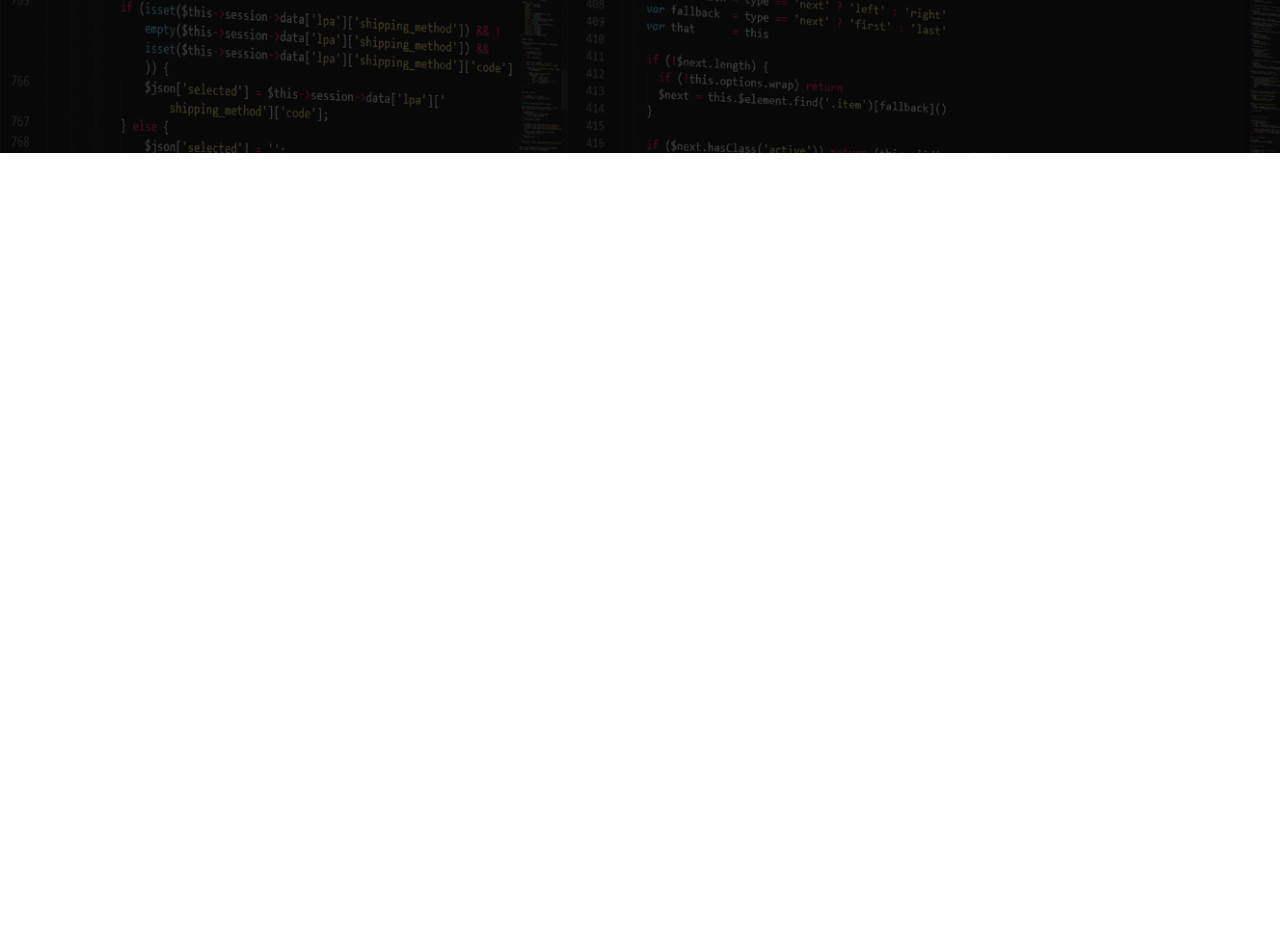
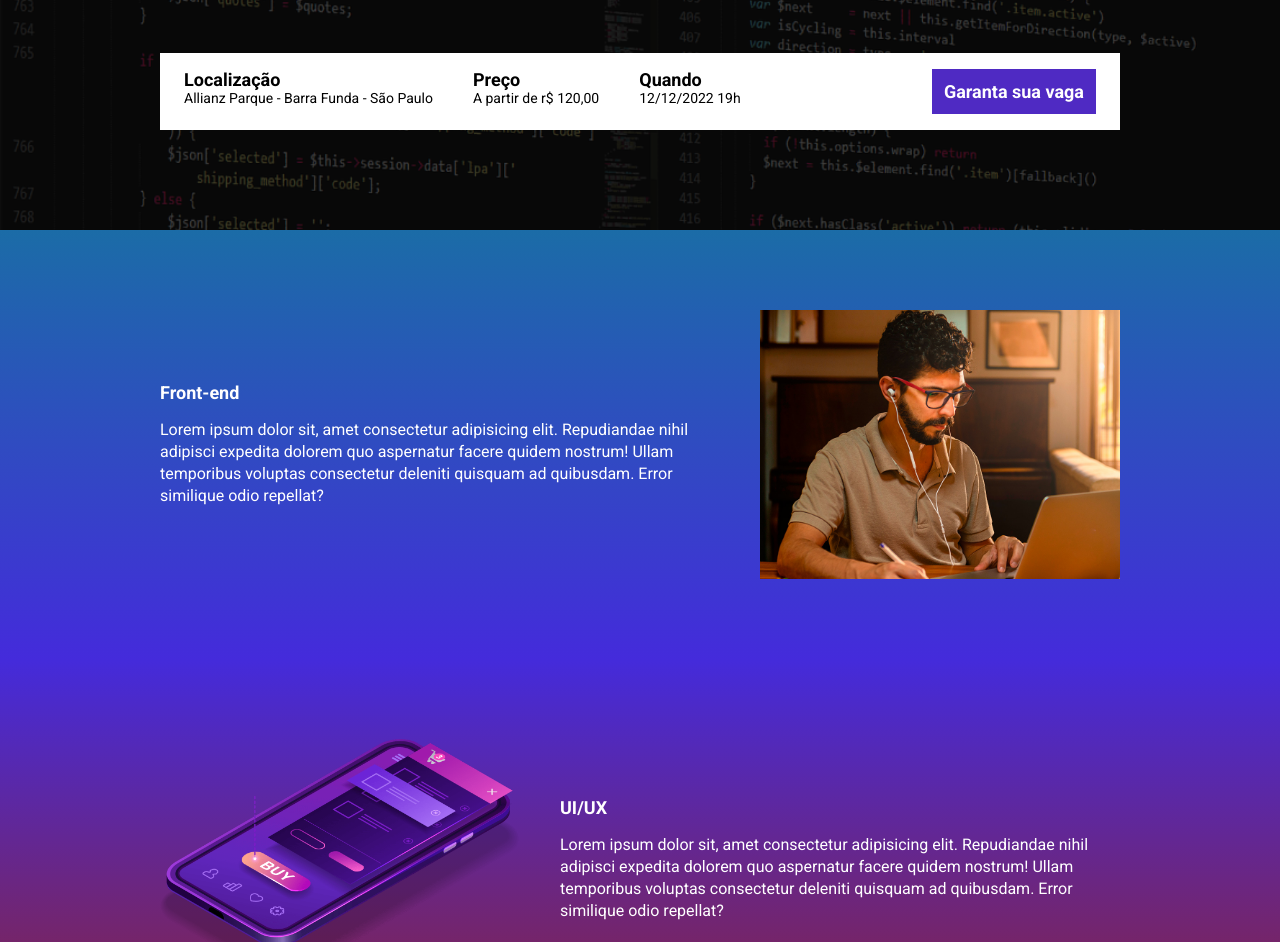
Before and after one commit to luanwitch/ebac_tech_talks, a website built with Parcel: page src/index.html in a window 1280 px wide. Shown: the part 331-1273 px from the top of the page. Before the commit the page ends 800 px from the top, so only its background shows below. Built offline with nearby package versions, Linux system fonts and the light colour scheme.

Commit message:
criando a contagem regressiva

```diff
--- a/package.json
+++ b/package.json
@@ -1,9 +1,9 @@
 {
   "name": "ebac_talks",
   "version": "1.0.0",
-  "main": "index.js",
   "scripts": {
     "dev": "parcel src/index.html src/styles/main.scss src/scripts/main.js",
+    "build": "parcel build src/index.html",
     "test": "echo \"Error: no test specified\" && exit 1"
   },
   "keywords": [],
@@ -13,6 +13,7 @@
   "devDependencies": {
     "@parcel/transformer-sass": "^2.13.3",
     "parcel": "^2.13.3",
-    "sharp": "^0.33.5"
+    "sharp": "^0.33.5",
+    "svgo": "^3.3.2"
   }
 }
--- a/src/index.html
+++ b/src/index.html
@@ -4,32 +4,86 @@
     <meta charset="UTF-8">
     <meta name="viewport" content="width=device-width, initial-scale=1.0">
     <title>Ebac Tech Talks</title>
-
-    <!-- Pré-carregamento de fontes para melhor desempenho -->
     <link rel="preconnect" href="https://fonts.googleapis.com">
     <link rel="preconnect" href="https://fonts.gstatic.com" crossorigin>
-
-    <!-- Importação da fonte Roboto -->
     <link href="https://fonts.googleapis.com/css2?family=Roboto:wght@100..900&display=swap" rel="stylesheet">
-
-    <!-- Importação do CSS compilado (SCSS precisa ser processado antes) -->
+    <link href="https://unpkg.com/aos@2.3.1/dist/aos.css" rel="stylesheet">
     <link rel="stylesheet" href="./styles/main.scss">
-
-    <style>
-        /* Garante que a fonte Roboto seja aplicada */
-        body {
-            font-family: 'Roboto', sans-serif;
-        }
-    </style>
 </head>
 <body>
     <header class="hero">
         <div class="container">
             <img class="hero__logo" src="./imagens/ebac_logo.svg" alt="EBAC">
-            <p class="hero__text">
-                O maior evento de tecnologia do Brasil começa em 10d 12h 20m 15s
+            <p class="hero__text ">
+                O maior evento de tecnologia do Brasil começa em <span id="contador"></span>
             </p>
+            <div class="infos-bar">
+                <ul class="infos-bar__infos">
+                    <li class="infos-bar__infos__item">
+                        <b>Localização</b>
+                        Allianz Parque - Barra Funda - São Paulo
+                    </li>
+                    <li class="infos-bar__infos__item">
+                        <b>Preço</b>
+                        A partir de r$ 120,00
+                    </li>
+                    <li class="infos-bar__infos__item">
+                        <b>Quando</b>
+                        12/12/2022 19h
+                    </li>
+                </ul>
+                <a href="#" class="button button--primary">
+                    Garanta sua vaga
+                </a>
+            </div>
         </div>
     </header>
+    <section class="event event--frontend">
+        <div class="container" data-aos="fade-right">
+            <div class="event__details">
+                <h2 class="event__details__title">Front-end</h2>
+                <p class="event__details__description">
+                    Lorem ipsum dolor sit, amet consectetur adipisicing elit. Repudiandae nihil adipisci expedita dolorem quo aspernatur facere quidem nostrum! Ullam temporibus voluptas consectetur deleniti quisquam ad quibusdam. Error similique odio repellat?
+                </p>
+            </div>
+            <img class="event__image" src="./imagens/frontend.png" alt="Front-end">
+        </div>
+    </section>
+    <section class="event event--ux-ui event--image-left">
+        <div class="container" data-aos="fade-left">
+            <div class="event__details">
+                <h2 class="event__details__title">UI/UX</h2>
+                <p class="event__details__description">
+                    Lorem ipsum dolor sit, amet consectetur adipisicing elit. Repudiandae nihil adipisci expedita dolorem quo aspernatur facere quidem nostrum! Ullam temporibus voluptas consectetur deleniti quisquam ad quibusdam. Error similique odio repellat?
+                </p>
+            </div>
+            <img class="event__image" src="./imagens/ui-ux.png" alt="Ux/ui">
+        </div>
+    </section>
+    <section class="event event--data-science">
+        <div class="container" data-aos="fade-right">
+            <div class="event__details">
+                <h2 class="event__details__title">Data-science</h2>
+                <p class="event__details__description">
+                    Lorem ipsum dolor sit, amet consectetur adipisicing elit. Repudiandae nihil adipisci expedita dolorem quo aspernatur facere quidem nostrum! Ullam temporibus voluptas consectetur deleniti quisquam ad quibusdam. Error similique odio repellat?
+                </p>
+            </div>
+            <img class="event__image" src="./imagens/data.png" alt="Data-science">
+        </div>
+    </section>
+    <section class="event event--backend event--image-left">
+        <div class="container" data-aos="fade-left">
+            <div class="event__details">
+                <h2 class="event__details__title">Backend</h2>
+                <p class="event__details__description">
+                    Lorem ipsum dolor sit, amet consectetur adipisicing elit. Repudiandae nihil adipisci expedita dolorem quo aspernatur facere quidem nostrum! Ullam temporibus voluptas consectetur deleniti quisquam ad quibusdam. Error similique odio repellat?
+                </p>
+            </div>
+            <img class="event__image" src="./imagens/fundo.png" alt="backend">
+        </div>
+    </section>
+
+    <script src="https://unpkg.com/aos@2.3.1/dist/aos.js"></script>
+    <script src="./scripts/main.js"></script>
 </body>
 </html>
--- a/src/scripts/main.js
+++ b/src/scripts/main.js
@@ -1 +1,31 @@
-console.log("olá mundo");
+AOS.init();
+
+const dataDoEvento = new Date("Dec 12, 2024 19:00:00"); // Atualizei o ano para 2024
+const timeStampDoEvento = dataDoEvento.getTime();
+
+const contaAsHoras = setInterval(function () {
+    const agora = new Date();
+    const timeStampAtual = agora.getTime();
+
+    const distanciaAteOEvento = timeStampDoEvento - timeStampAtual; // Corrigido!
+
+    if (distanciaAteOEvento <= 0) {
+        clearInterval(contaAsHoras);
+        document.getElementById('contador').innerHTML = 'Evento expirado';
+        return;
+    }
+
+    const diaEmMs = 1000 * 60 * 60 * 24;
+    const horaEmMs = 1000 * 60 * 60;
+    const minutoEmMs = 1000 * 60;
+    const segundoEmMs = 1000;
+
+    const diasAteOEvento = Math.floor(distanciaAteOEvento / diaEmMs);
+    const horasAteOEvento = Math.floor((distanciaAteOEvento % diaEmMs) / horaEmMs);
+    const minutosAteOEvento = Math.floor((distanciaAteOEvento % horaEmMs) / minutoEmMs);
+    const segundosAteOEvento = Math.floor((distanciaAteOEvento % minutoEmMs) / segundoEmMs);
+
+    document.getElementById('contador').innerHTML =
+        `${diasAteOEvento}d ${horasAteOEvento}h ${minutosAteOEvento}m ${segundosAteOEvento}s`;
+
+}, 1000);
--- a/src/styles/_hero.scss
+++ b/src/styles/_hero.scss
@@ -1,3 +1,5 @@
+@use '../styles/variables';
+
 .hero {
     padding-top: 64px;
     padding-bottom: 100px;
@@ -5,6 +7,7 @@
     background-repeat: no-repeat;
     background-size: cover;
     position: relative;
+
 
     .container {
         position: relative;
@@ -16,19 +19,20 @@
         left: 0;
         width: 100%;
         height: 100%; // Adicionado para cobrir todo o elemento
-        background-color: #000; // Melhor com transparência
+        background-color: variables.$secondaryTextColor; // Melhor com transparência
         content: '';
         opacity: 0.7;
     }
 
-    &__text {
+    .hero__text {
         margin-top: 64px;
         margin-bottom: 64px;
         font-size: 40px;
         line-height: 56px;
-        color: #fff;
         font-weight: 800; // Removido "px", pois font-weight não usa essa unidade
         text-align: center;
+        color: variables.$textColor; // Adicionado para tornar o texto branco
+        background-color: transparent; // Garantindo que não tenha fundo
     }
 
     &__logo {
--- /dev/null
+++ b/src/styles/_variables.scss
@@ -0,0 +1,7 @@
+$blue1: #1B6CA7;
+$blue2: #442BDB;
+$pink: #89223B;
+$yellow: #9C791D;
+$textColor: #fff;
+$purple: #4F2AC3;
+$secondaryTextColor: #000;
--- /dev/null
+++ b/src/styles/components/_buttons.scss
@@ -0,0 +1,26 @@
+@use '../variables';
+
+.button {
+    padding: 12px;
+    font-size: 18px;
+    font-weight: bold;
+    text-decoration: none;
+    text-align: center;
+    white-space: nowrap;
+
+    &--primary {
+        color: variables.$textColor;
+        background-color: variables.$purple;
+    }
+
+    @media (max-width: 640px){
+        display: flex;
+        width: 100%;
+        align-items: center;
+    }
+
+    @media (max-width: 1024px){
+        display: flex;
+        align-items: center;
+    }
+}
--- /dev/null
+++ b/src/styles/components/_event.scss
@@ -0,0 +1,71 @@
+@use '../variables';
+
+.event {
+    padding: 80px 0;
+
+    &--frontend {
+        background-image: linear-gradient(variables.$blue1, variables.$blue2);
+    }
+
+    &--ux-ui {
+        background-image: linear-gradient(variables.$blue2, variables.$pink);
+    }
+
+    &--data-science {
+        background-image: linear-gradient(variables.$pink, variables.$yellow);
+    }
+
+    &--backend {
+        background-image: linear-gradient(variables.$yellow, variables.$pink);
+    }
+
+    //Inversão de imagem
+    &--image-left {
+        .container {
+            flex-direction: row-reverse;
+        }
+    }
+
+    .container {
+        display: flex;
+        align-items: center; // Centraliza os elementos verticalmente
+        justify-content: space-between; // Separa os itens nas extremidades
+        gap: 40px; // Adiciona espaçamento entre a imagem e o texto
+    }
+
+    &__details {
+        flex: 1; // O texto ocupa o espaço disponível à esquerda
+        color: variables.$textColor; // Garante que todo o texto dentro tenha cor branca
+
+        &__title {
+            font-size: 18px;
+            font-weight: bold;
+            margin-bottom: 16px;
+            margin-right: 40px;
+        }
+
+        &__description {
+            line-height: 22px;
+        }
+    }
+
+    &__image {
+        max-width: 360px;
+        flex-shrink: 0; // Evita que a imagem seja redimensionada
+    }
+
+    @media (max-width: 640px){
+        .container {
+            display: block;
+        }
+
+        &__image {
+            width: 100%;
+        }
+
+        &__details {
+            margin-right: 0;
+            margin-bottom: 16px;
+        }
+    }
+}
--- /dev/null
+++ b/src/styles/components/_infos_bar.scss
@@ -0,0 +1,43 @@
+@use '../variables';
+
+.infos-bar {
+    padding: 16px 24px;
+    background-color: variables.$textColor;
+    display: flex;
+    justify-content: space-between;
+
+    &__infos {
+        display: flex;
+        gap: 40px;
+
+        &__item {
+            font-size: 14px;
+            color: variables.$secondaryTextColor;
+
+            b {
+                color: variables.$secondaryTextColor;
+                font-size: 18px;
+                font-weight: bold;
+                display: block;
+            }
+        }
+    }
+
+    @media (max-width: 640px){
+        display: block;
+
+        &__infos {
+            display: block;
+
+            &__item {
+                margin-bottom: 24px;
+            }
+        }
+    }
+
+    @media (max-width: 1024px){
+        &__infos {
+            gap: 16px;
+        }
+    }
+}
--- a/src/styles/main.scss
+++ b/src/styles/main.scss
@@ -1,11 +1,17 @@
 @use 'hero';
+@use './components/infos_bar';
+@use './components/buttons';
+@use './components/event';
+@use '../styles/variables';
 
 * {
     margin: 0;
     padding: 0;
     box-sizing: border-box;
-    font-size: Roboto, sans-serif;
-    background-color: #fff;
+    font-family: 'Roboto', sans-serif; // Corrigido para usar a fonte Roboto
+    //Removendo os bullets
+    list-style: none;
+    color: variables.$textColor;
 }
 
 .container {
```
Also changed, not shown: 1 other file.
